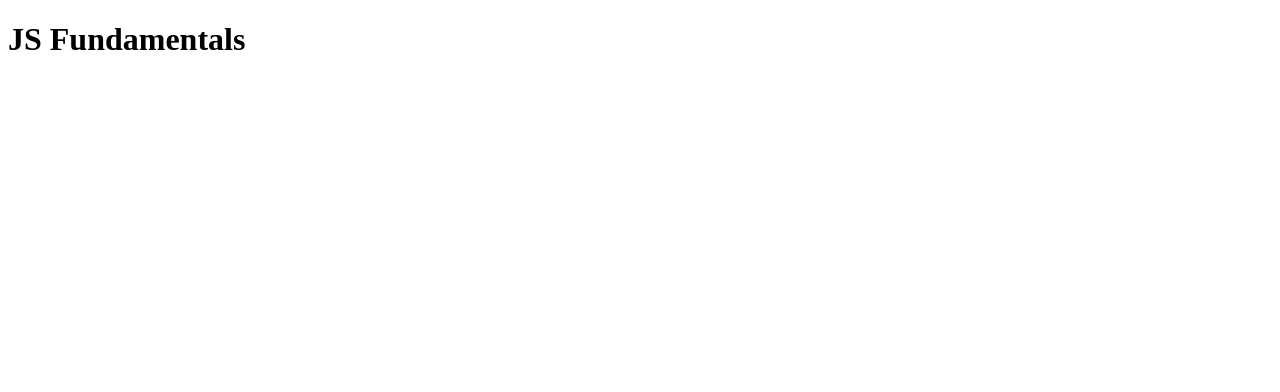
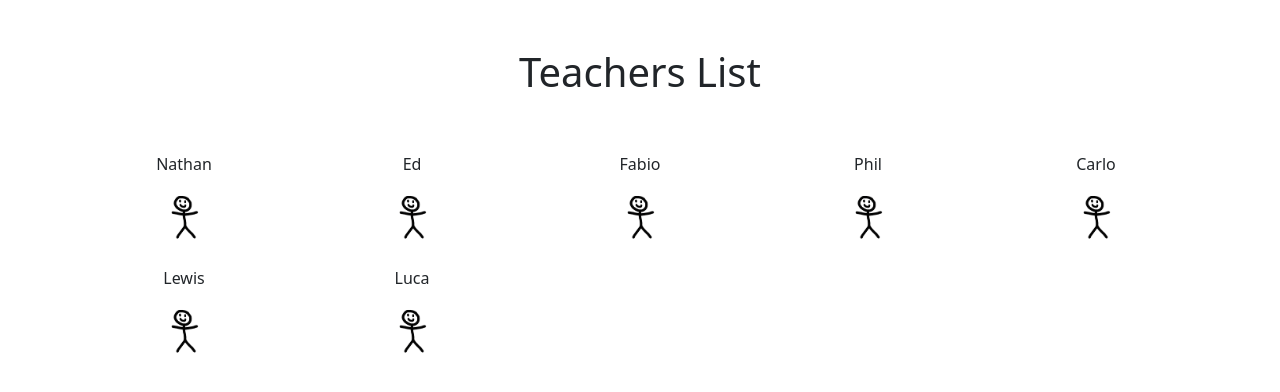
Before and after one commit to giuseppe-lisi/js-arrays, a plain HTML site: page 01-arrays/index.html in a window 1280 px wide. Drawn offline with nearby package versions, Linux system fonts and the light colour scheme.

Commit message:
aggiunta rappresentazione a schermo dell'array "teachers"

```diff
--- a/01-arrays/index.html
+++ b/01-arrays/index.html
@@ -4,12 +4,31 @@
   <meta charset="UTF-8">
   <meta http-equiv="X-UA-Compatible" content="IE=edge">
   <meta name="viewport" content="width=device-width, initial-scale=1.0">
-  <title>JS Fundamentals</title>
+  <link href="https://cdn.jsdelivr.net/npm/bootstrap@5.3.8/dist/css/bootstrap.min.css" rel="stylesheet" integrity="sha384-sRIl4kxILFvY47J16cr9ZwB07vP4J8+LH7qKQnuqkuIAvNWLzeN8tE5YBujZqJLB" crossorigin="anonymous">
+  <title>Arrays 01</title>
 </head>
+
 <body>
 
-  <h1>JS Fundamentals</h1>
+  <header>
+    <div class="container">
+      <div class="row">
+        <div class="col text-center my-5">
+          <h1>Teachers List</h1>
+        </div>
+      </div>
+    </div>
+  </header>
+
+  <main>
+    <div class="container">
+      <div class="row row-cols-5 gy-4" id="teachers">
+        <!-- TEACHER IMAGES GO HERE -->
+      </div>
+    </div>
+  </main>
 
   <script src="script.js"></script>
 </body>
+
 </html>
--- a/01-arrays/script.js
+++ b/01-arrays/script.js
@@ -7,6 +7,13 @@ const teachers = [
   'Lewis',
   'Luca'
 ]; // NON MODIFICARE QUESTA VARIABILE
+
+// crea lista insegnanti a caricamento pagina
+for (let i = 0; i < teachers.length; i++) {
+  let currentTeacher = teachers[i];
+  document.getElementById("teachers").innerHTML += `<div class="col text-center"><p> ${currentTeacher} </p><img style="height: 50px;" src="../img/stick-man.png"></div>`;
+
+}
 
 // 1. Utilizzando un indice sull'array teachers, cambia il valore della
 // variabile fourthTeacher qui sotto in modo che sia il quarto insegnante elencato nell'array
```
Also changed, not shown: 02-arrays-bonus/index.html (+1 -3 lines), img/stick-man.png (added).
